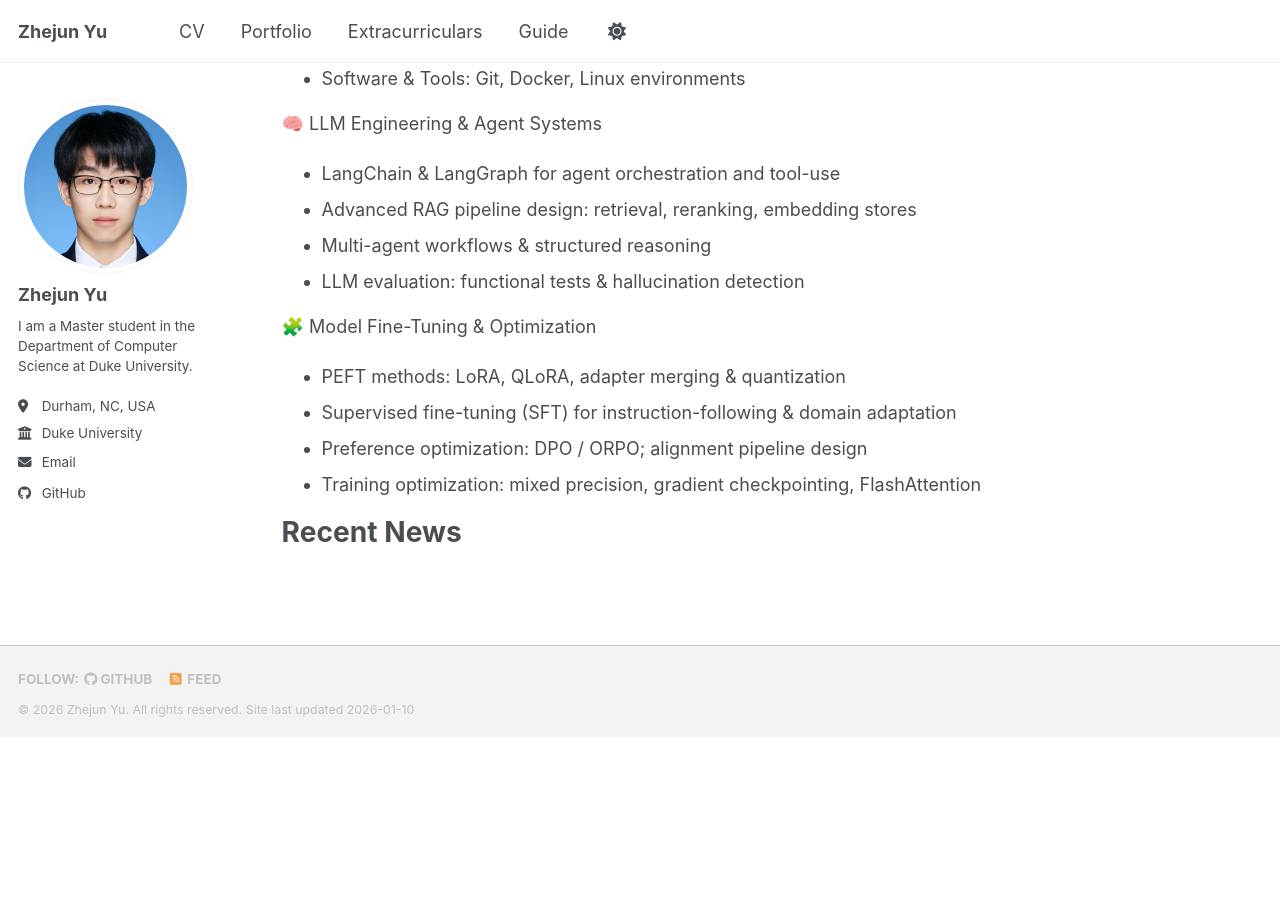
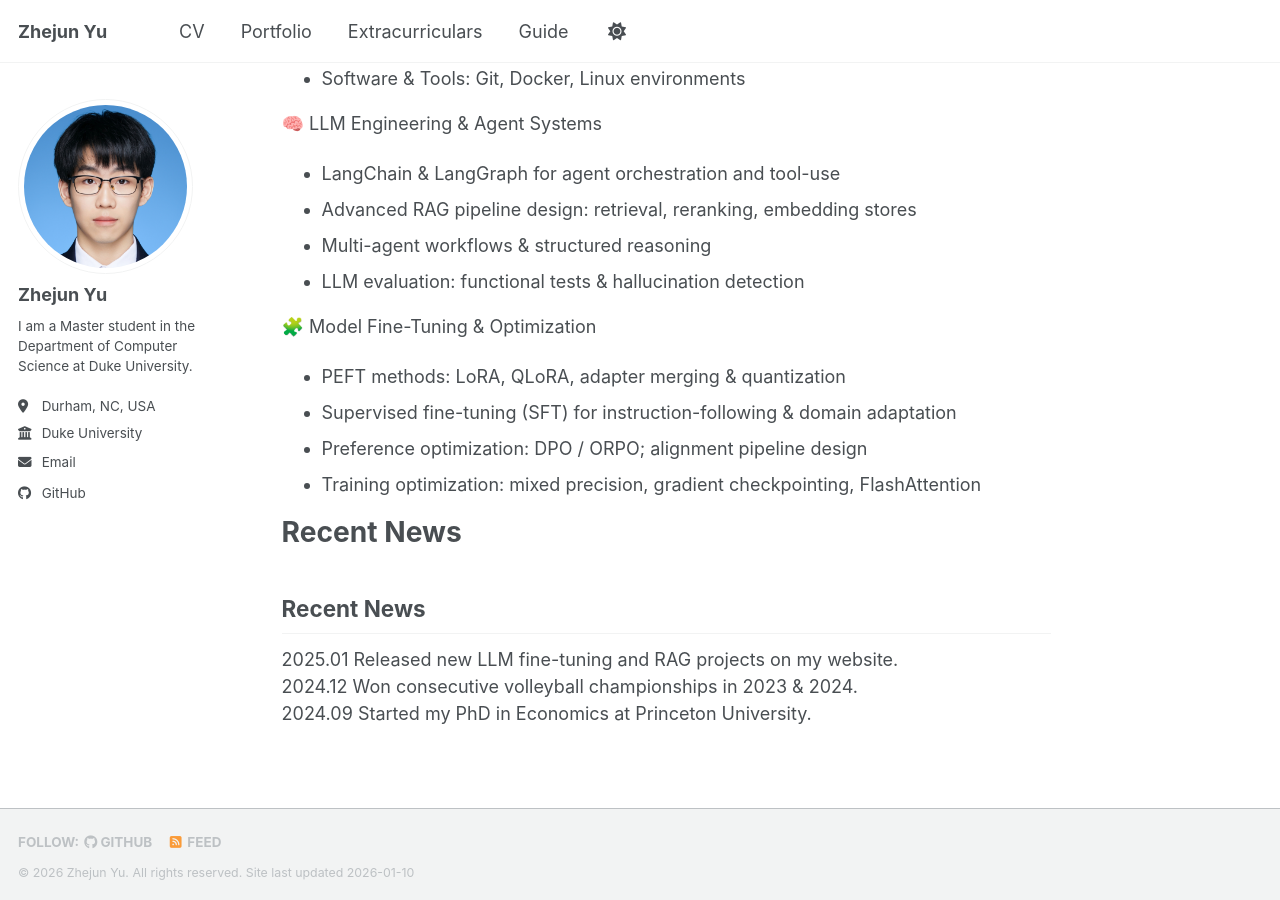
Before and after one commit to unknownyouth/unknownyouth.github.io, a Jekyll site: the page built from _pages/about.md, in a window 1280 px wide and 900 px high, scrolled down 605 px. Built offline with Jekyll 4.4.1, drawn with Linux system fonts in a browser that asks for light colours; a script bundle is joined from its source files by our own code; library files that are not in the unit come from our copies; before the commit the page ends 1343 px from its top, so only the background shows below that.

Commit message:
Update recent news

```diff
--- a/_pages/about.md
+++ b/_pages/about.md
@@ -34,3 +34,19 @@
 
 Recent News
 ======
+## Recent News
+
+<div class="news-item">
+  <span class="news-date">2025.01</span>
+  <span class="news-content">Released new LLM fine-tuning and RAG projects on my website.</span>
+</div>
+
+<div class="news-item">
+  <span class="news-date">2024.12</span>
+  <span class="news-content">Won consecutive volleyball championships in 2023 & 2024.</span>
+</div>
+
+<div class="news-item">
+  <span class="news-date">2024.09</span>
+  <span class="news-content">Started my PhD in Economics at Princeton University.</span>
+</div>
```
